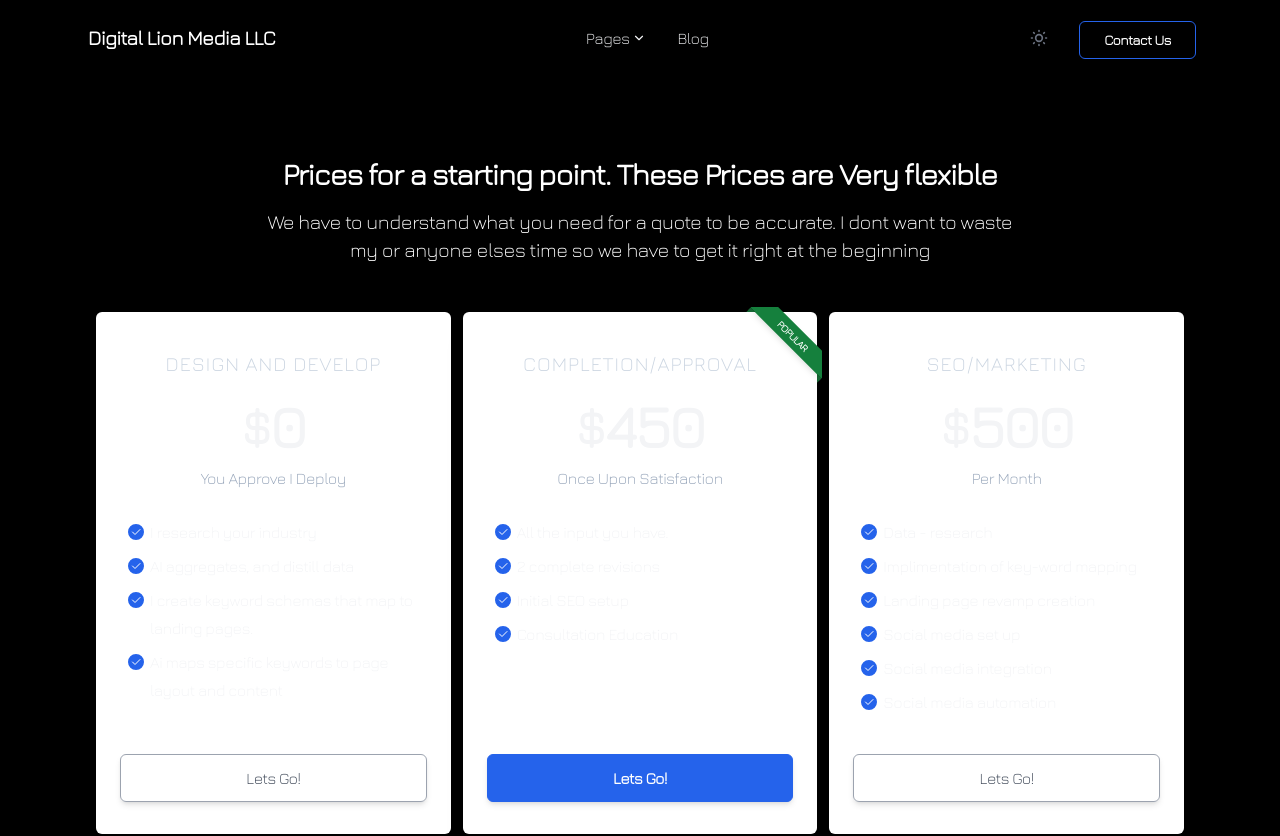
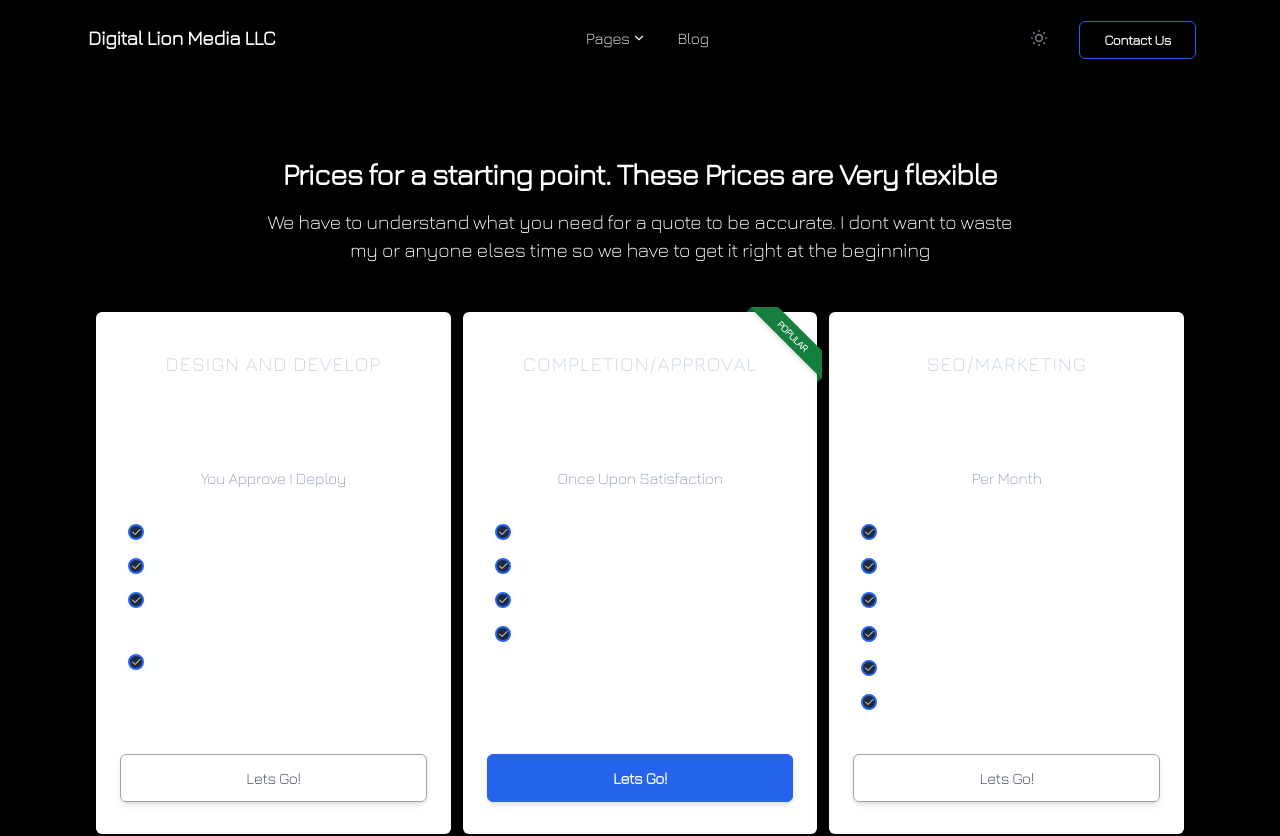
Before and after one commit to teddythelion/digitalionmedia.com, a Next.js app: page /pricing in a window 1280 px wide. Shown: the top 836 px of the page. Built offline with nearby package versions, Linux system fonts and the light colour scheme; a web font is replaced by a local one.

Commit message:
Update Pricing.tsx

```diff
--- a/src/components/widgets/Pricing.tsx
+++ b/src/components/widgets/Pricing.tsx
@@ -10,7 +10,7 @@ const Pricing = ({ header, prices }: PricingProps) => (
     <div className="mx-auto max-w-6xl px-4 py-16 sm:px-6 lg:px-8 lg:py-20">
       {header && <HeaderWidget header={header} titleClassname="text-2xl sm:text-3xl" />}
       <div className="flex items-stretch justify-center">
-        <div className="grid grid-cols-3 gap-3 dark:text-white sm:grid-cols-2 md:grid-cols-2 lg:grid-cols-3 xl:grid-cols-3">
+        <div className="grid grid-cols-3 gap-3 text-white sm:grid-cols-2 md:grid-cols-2 lg:grid-cols-3 xl:grid-cols-3">
           {prices.map(({ title, value, period, texts, callToAction, hasRibbon, ribbonTitle }, index) => (
             <div
               className="col-span-3 mx-auto flex w-full sm:col-span-1 md:col-span-1 lg:col-span-1 xl:col-span-1"
@@ -39,7 +39,7 @@ const Pricing = ({ header, prices }: PricingProps) => (
                         key={`text-pricing-${index}`}
                         className="mb-1.5 flex items-start text-left text-base leading-7"
                       >
-                        <div className="mt-1.5 mr-1.5 flex h-4 w-4 items-center justify-center rounded-full border-2 border-primary-600 bg-primary-600">
+                        <div className="mt-1.5 mr-1.5 flex h-4 w-4 items-center justify-center rounded-full border-2 border-primary-600 bg-slate-800">
                           <IconCheck className="text-white dark:text-slate-200" />
                         </div>
                         {item}
```
